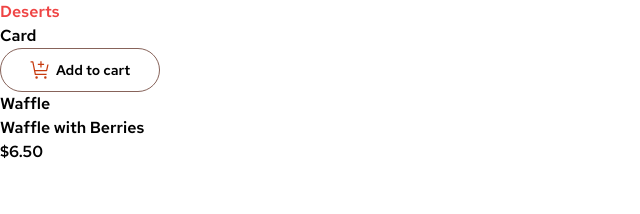
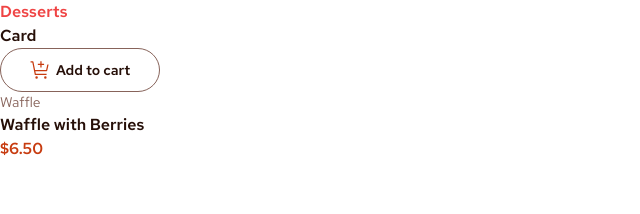
Before and after one commit to anetakasprzak/fm-product-list-cart, a React (Vite) app: page / in a window 1280 px wide. Shown: the top 214 px of the page, without its empty margins (0-640 px from the left). Built offline with nearby package versions, Linux system fonts and the light colour scheme.

Commit message:
text box styles

```diff
--- a/src/App.tsx
+++ b/src/App.tsx
@@ -4,7 +4,7 @@ import Card from "./components/Card";
 function App() {
   return (
     <div>
-      <h1 className="text-red-500">Deserts</h1>
+      <h1 className="text-red-500">Desserts</h1>
       <div>
         <Card />
         <Cart />
--- a/src/components/Cart.tsx
+++ b/src/components/Cart.tsx
@@ -9,10 +9,10 @@ function Cart() {
         <p>Add to cart</p>
       </button>
 
-      <div>
-        <p>Waffle</p>
-        <p>Waffle with Berries</p>
-        <span>$6.50</span>
+      <div className="text-[1.6rem]">
+        <p className="text-[1.4rem] font-normal text-[#87635A]">Waffle</p>
+        <p className="">Waffle with Berries</p>
+        <span className="text-[#C73B0F]">$6.50</span>
       </div>
     </div>
   );
--- a/src/index.css
+++ b/src/index.css
@@ -19,4 +19,5 @@ html {
 
 body {
   font-size: 1.6rem;
+  color: #260f08;
 }
```
